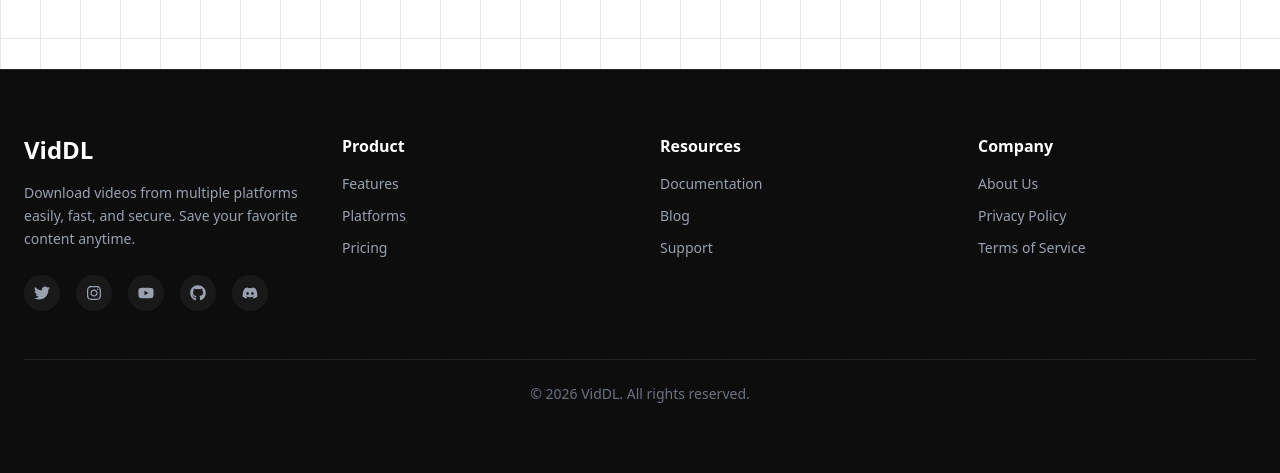
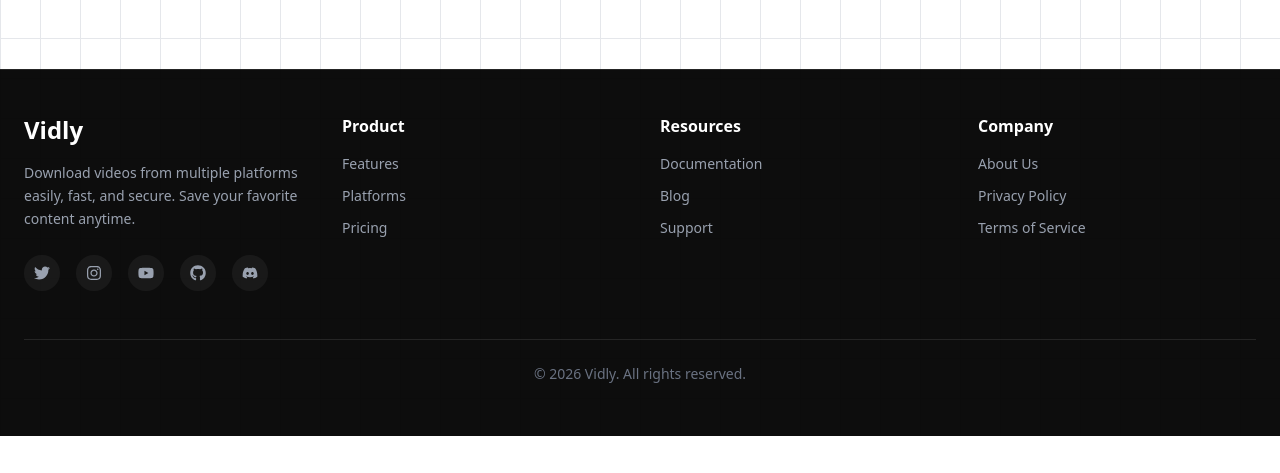
Before and after one commit to afganirw07/Social-Media-Downloader, a Next.js app: page / in a window 1280 px wide. Shown: the part 5162-5635 px from the top of the page. After the commit the page ends 5598 px from the top, so only its background shows below. Built offline with nearby package versions, Linux system fonts and the light colour scheme.

Commit message:
feat: Add new FAQ and Footer section components.

```diff
--- a/components/sections/faq.tsx
+++ b/components/sections/faq.tsx
@@ -105,12 +105,12 @@ export default function FAQ() {
               className={faq.gridArea}
             >
               <Card
-                className="h-full bg-white/70 backdrop-blur-sm border border-gray-200 hover:border-blue-400 transition-all duration-300 hover:shadow-xl hover:shadow-blue-500/10 group rounded-3xl"
+                className="h-full bg-white/70 backdrop-blur-sm border border-gray-200 hover:border-gray-100 transition-all duration-300 hover:shadow-xl hover:shadow-gray-500/10 group rounded-3xl"
                 isHoverable
                 shadow="sm"
               >
                 <CardHeader className="p-6 pb-0">
-                  <h3 className="text-lg font-semibold text-gray-900 group-hover:text-blue-600 transition-colors">
+                  <h3 className="text-lg font-semibold text-gray-900 group-hover:text-gray-600 transition-colors">
                     {faq.question}
                   </h3>
                 </CardHeader>
--- a/components/sections/footer.tsx
+++ b/components/sections/footer.tsx
@@ -31,7 +31,7 @@ export default function Footer() {
 
   return (
     <footer className="bg-black/95 border-t border-white/10 z-10 relative">
-      <div className="max-w-7xl mx-auto px-6 py-16">
+      <div className="max-w-7xl mx-auto px-6 py-11">
 
         {/* 4 Columns */}
         <div className="grid grid-cols-1 md:grid-cols-2 lg:grid-cols-4 gap-10">
@@ -39,7 +39,7 @@ export default function Footer() {
           {/* Brand */}
           <div>
             <h2 className="text-2xl font-bold text-white mb-4">
-              VidDL
+              Vidly
             </h2>
             <p className="text-gray-400 text-sm leading-relaxed">
               Download videos from multiple platforms easily, fast, and secure.
@@ -71,7 +71,7 @@ export default function Footer() {
                 <li key={i}>
                   <a
                     href={link.href}
-                    className="text-gray-400 hover:text-blue-400 transition"
+                    className="text-gray-400 hover:text-gray-400 transition"
 
                   >
                     {link.name}
@@ -91,7 +91,7 @@ export default function Footer() {
                 <li key={i}>
                   <a
                     href={link.href}
-                    className="text-gray-400 hover:text-blue-400 transition"
+                    className="text-gray-400 hover:text-gray-400 transition"
                   >
                     {link.name}
                   </a>
@@ -110,7 +110,7 @@ export default function Footer() {
                 <li key={i}>
                   <a
                     href={link.href}
-                    className="text-gray-400 hover:text-blue-400 transition"
+                    className="text-gray-400 hover:text-gray-400 transition"
                   >
                     {link.name}
                   </a>
@@ -124,7 +124,7 @@ export default function Footer() {
         {/* Bottom Center Bar */}
         <div className="border-t border-white/10 mt-12 pt-6 text-center mb-2">
           <p className="text-sm text-gray-500">
-            © {new Date().getFullYear()} VidDL. All rights reserved.
+            © {new Date().getFullYear()} Vidly. All rights reserved.
           </p>
         </div>
 
```
